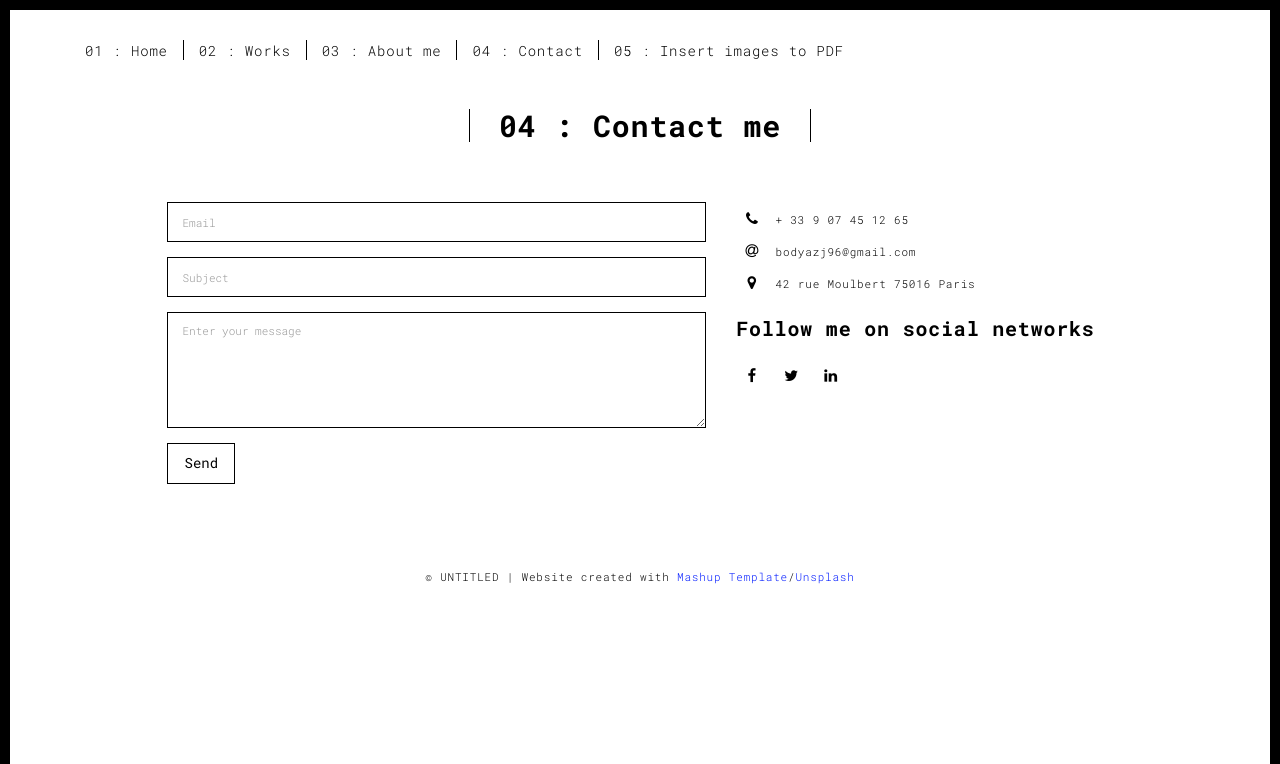
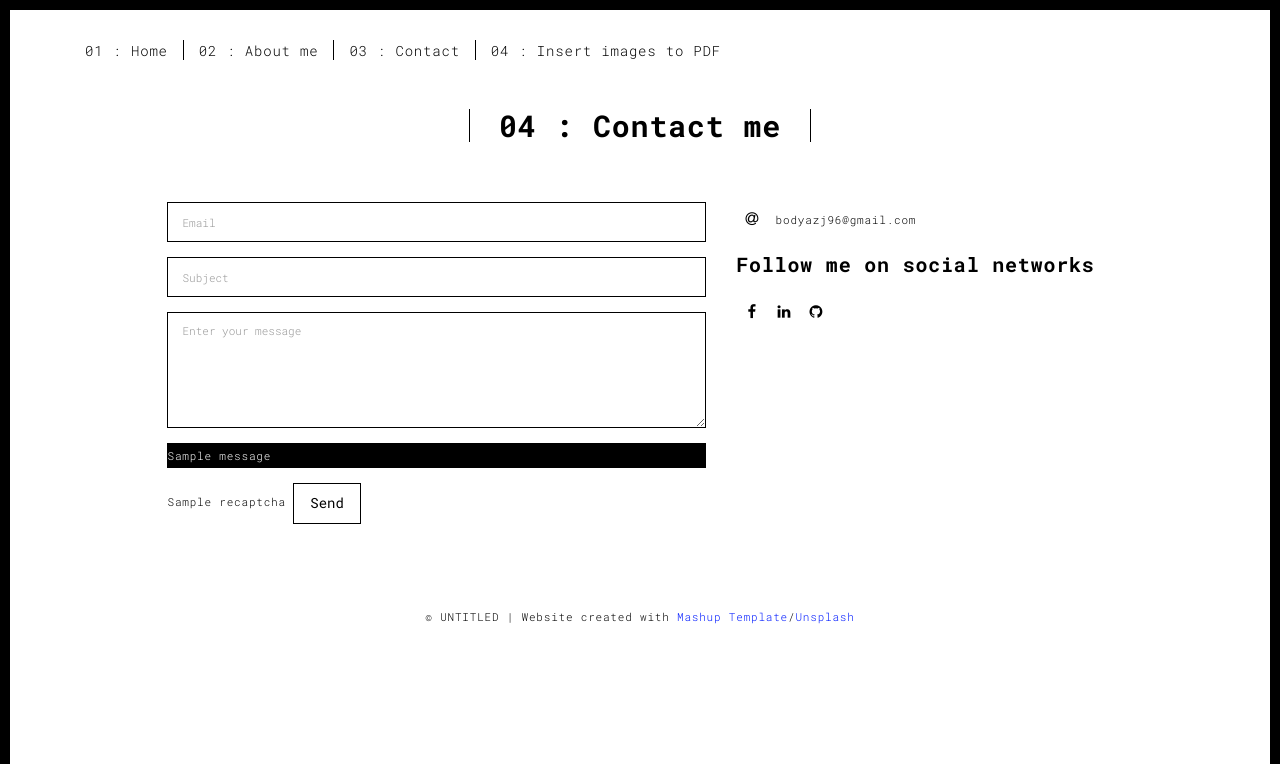
Before and after one commit to bodyazj96/portfo, a Python web app: template templates/contact.html in a window 1280 px wide. Shown: the top 764 px of the page. Run offline with Jinja, Linux system fonts and the light colour scheme; the template is opened without the code that fills it: most values are stand-ins (such as "Sample title", 1, 10 or a date in 2020); one stand-in notice (Sample message) is shown.

Commit message:
Update contact.html

```diff
--- a/templates/contact.html
+++ b/templates/contact.html
@@ -38,10 +38,9 @@
       <div class="collapse navbar-collapse" id="navbar-collapse">
         <ul class="nav navbar-nav ">
           <li><a href="./index.html" title="">01 : Home</a></li>
-          <li><a href="./works.html" title="">02 : Works</a></li>
-          <li><a href="./about.html" title="">03 : About me</a></li>
-          <li><a href="./contact.html" title="">04 : Contact</a></li>
-          <li><a href="./imgtopdf.html" title="">05 : Insert images to PDF</a></li>
+          <li><a href="./about.html" title="">02 : About me</a></li>
+          <li><a href="./contact.html" title="">03 : Contact</a></li>
+          <li><a href="./imgtopdf.html" title="">04 : Insert images to PDF</a></li
         </ul>
 
 
@@ -60,50 +59,44 @@
 
           <div class="row">
             <div class="col-md-10 col-md-offset-1">
-               <form action="submit_form" method='post' class="reveal-content">
+               <form action="contact" method='post' class="reveal-content">
                   <div class="row">
                     <div class="col-md-7">
                       <div class="form-group">
-                        <input name="email" type="email" class="form-control" id="email" placeholder="Email">
+                        <input name="email" type="email" class="form-control" id="email" placeholder="Email" required>
                       </div>
                       <div class="form-group">
-                        <input name="subject" type="text" class="form-control" id="subject" placeholder="Subject">
+                        <input name="subject" type="text" class="form-control" id="subject" placeholder="Subject" required>
                       </div>
                       <div class="form-group">
-                        <textarea name="message" class="form-control" rows="5" placeholder="Enter your message"></textarea>
+                        <textarea name="message" class="form-control" rows="5" placeholder="Enter your message" required></textarea>
                       </div>
+                      {% with messages = get_flashed_messages(with_categories=True) %}
+                        {% if messages %}
+                          {% for category, msg in messages %}
+                            <div class="alert-{{category}}"<p>{{msg}}</p></div>
+                          {% endfor %}
+                        {% endif %}
+                      {% endwith %}
+                      {{ recaptcha }}
                       <button type="submit" class="btn btn-default btn-lg">Send</button>
                     </div>
                     <div class="col-md-5 address-container">
                       <ul class="list-unstyled">
                         <li>
                           <span class="fa-icon">
-                            <i class="fa fa-phone" aria-hidden="true"></i>
-                          </span>
-                          + 33 9 07 45 12 65
-                        </li>
-                        <li>
-                          <span class="fa-icon">
                             <i class="fa fa-at" aria-hidden="true"></i>
                           </span>
                           bodyazj96@gmail.com
                         </li>
-                        <li>
-                          <span class="fa-icon">
-                            <i class="fa fa fa-map-marker" aria-hidden="true"></i>
-                          </span>
-                          42 rue Moulbert 75016 Paris
-                        </li>
                       </ul>
                       <h3>Follow me on social networks</h3>
-                      <a href="http://www.facebook.com" title="" class="fa-icon">
+                      <a href="https://www.facebook.com/bohdan.zaichenko" title="" class="fa-icon">
                         <i class="fa fa-facebook"></i>
-                      </a>
-                      <a href="http://www.twitter.com" title="" class="fa-icon">
-                        <i class="fa fa-twitter"></i>
-                      </a>
-                      <a href="http://www.linkedin.com" title="" class="fa-icon">
+                      <a href="https://linkedin.com/in/bohdan-zaichenko-53b43a174" title="" class="fa-icon">
                         <i class="fa fa-linkedin"></i>
+                      <a href="https://github.com/bodyazj96" title="" class="fa-icon">
+                        <i class="fa fa-github"></i>
                       </a>
 
                     </div>
@@ -117,7 +110,6 @@
       </div>
     </div>
   </div>
-
 
 <footer class="footer-container text-center">
   <div class="container">
```
